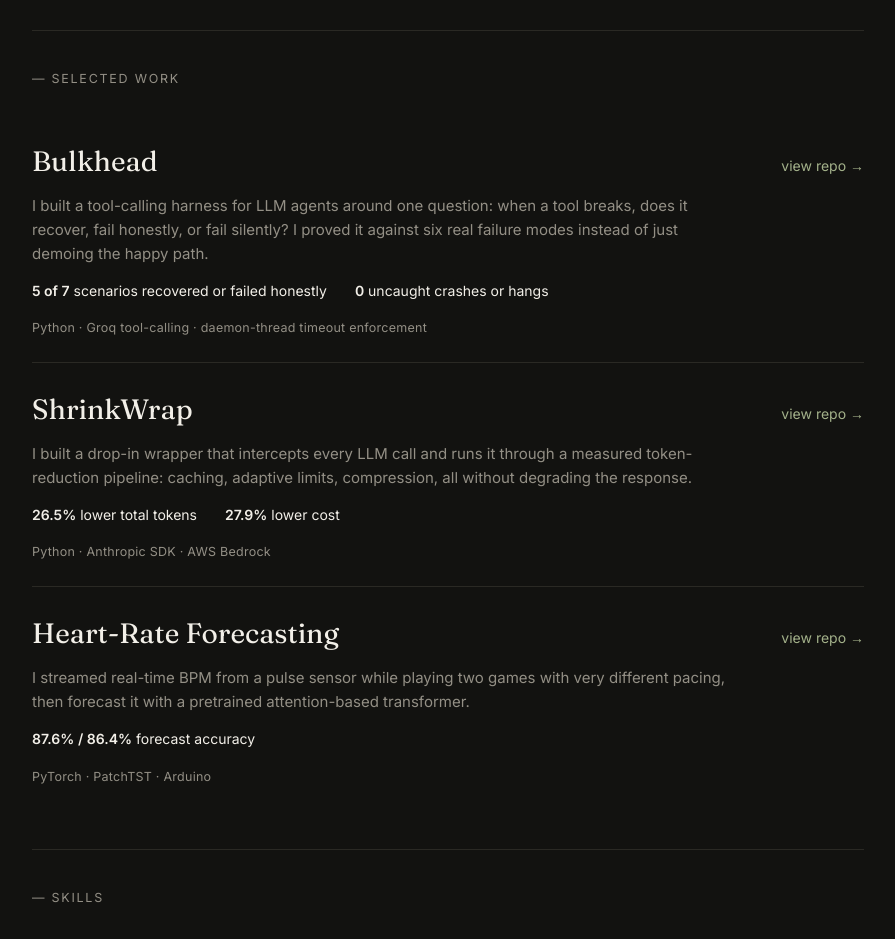
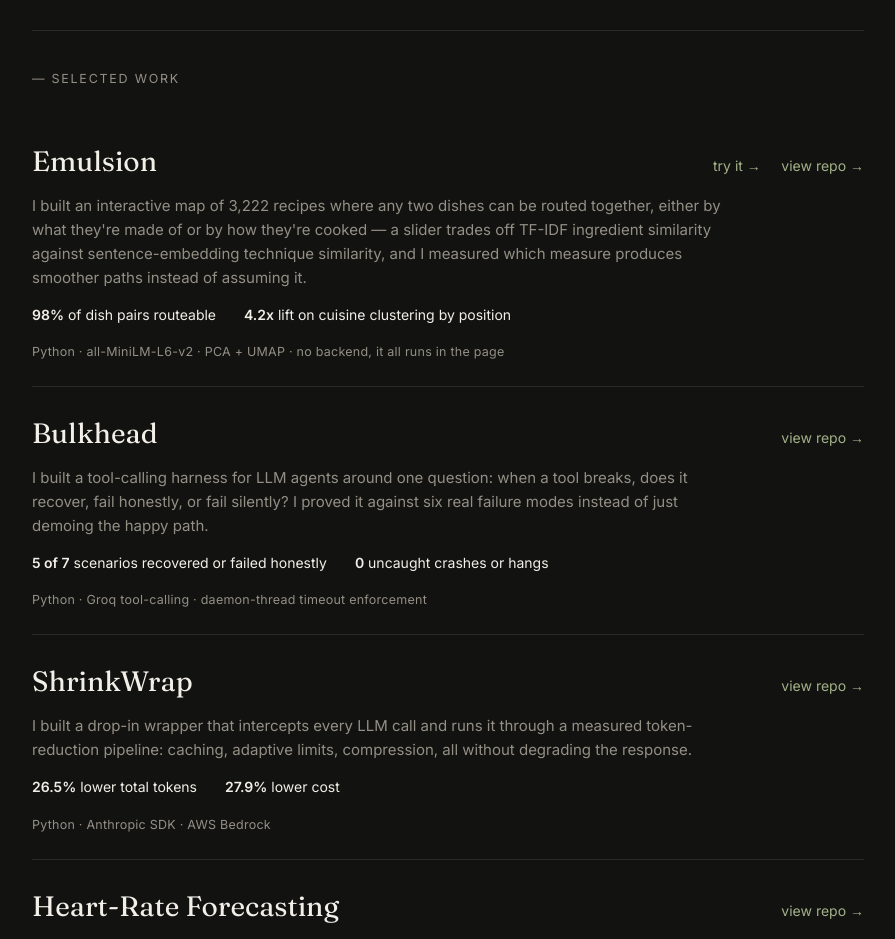
Before and after one commit to SyN-droMe/syn-drome.github.io, a plain HTML site: page index.html in a window 1280 px wide. Shown: the part 1120-2059 px from the top of the page, without its empty margins (192-1087 px from the left). Drawn offline with Linux system fonts and the light colour scheme; a web font is replaced by a local one.

Commit message:
Add Emulsion to selected work

```diff
--- a/index.html
+++ b/index.html
@@ -157,6 +157,22 @@
 
     <div class="proj">
       <div class="proj-head">
+        <h3>Emulsion</h3>
+        <div>
+          <a class="arrow" href="https://emulsion.ayushkuriakose.workers.dev/" target="_blank">try it &rarr;</a>
+          <a class="arrow" href="https://github.com/SyN-droMe/emulsion" target="_blank" style="margin-left:16px;">view repo &rarr;</a>
+        </div>
+      </div>
+      <p>I built an interactive map of 3,222 recipes where any two dishes can be routed together, either by what they're made of or by how they're cooked &mdash; a slider trades off TF-IDF ingredient similarity against sentence-embedding technique similarity, and I measured which measure produces smoother paths instead of assuming it.</p>
+      <div class="metrics">
+        <div class="metric"><b>98%</b> of dish pairs routeable</div>
+        <div class="metric"><b>4.2x</b> lift on cuisine clustering by position</div>
+      </div>
+      <div class="stack">Python &middot; all-MiniLM-L6-v2 &middot; PCA + UMAP &middot; no backend, it all runs in the page</div>
+    </div>
+
+    <div class="proj">
+      <div class="proj-head">
         <h3>Bulkhead</h3>
         <a class="arrow" href="https://github.com/SyN-droMe/bulkhead" target="_blank">view repo &rarr;</a>
       </div>
```
